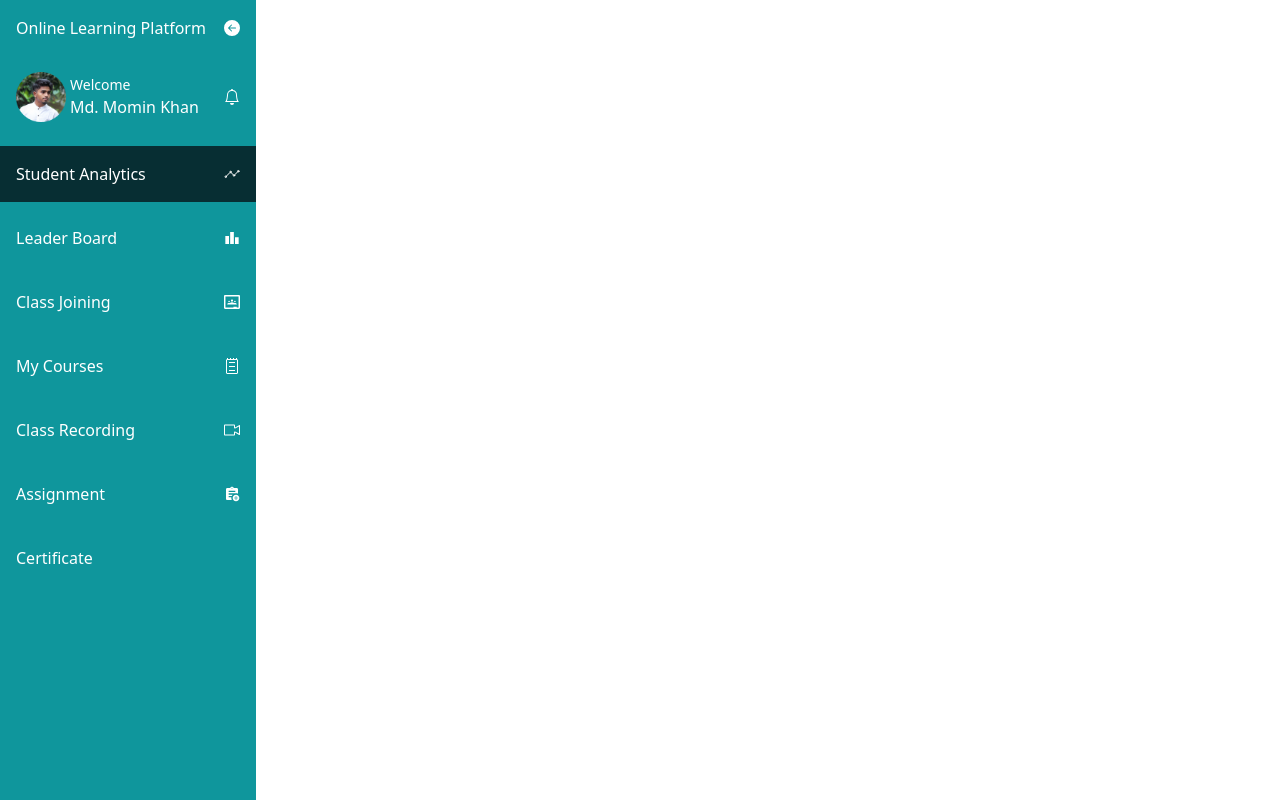
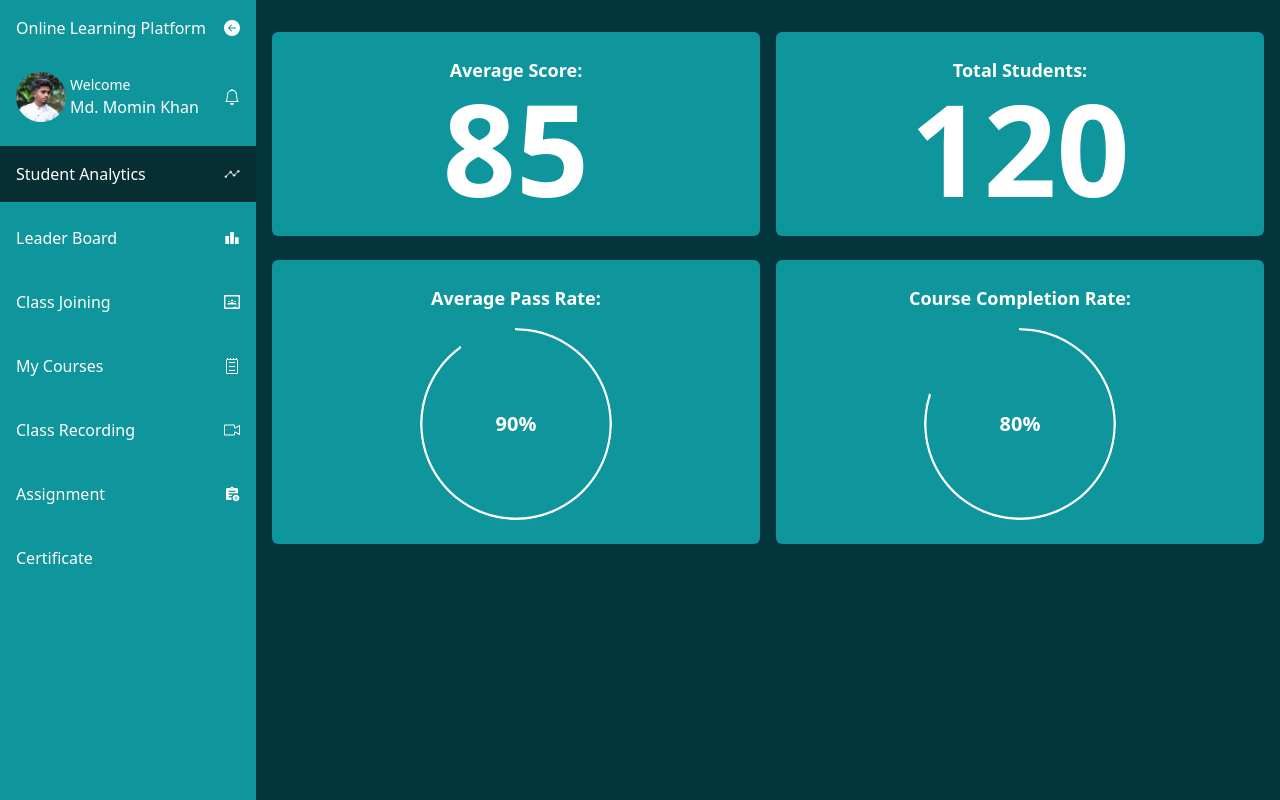
Before and after one commit to Zannatul-Fahmida/online-learning, a Next.js app: page /dashboard/analytics in a window 1280 px wide. Built offline with nearby package versions, Linux system fonts and the light colour scheme; some icons are missing; what next-redux-wrapper would draw is missing.

Commit message:
student analytics page added

```diff
--- a/pages/dashboard/analytics/index.js
+++ b/pages/dashboard/analytics/index.js
@@ -1,5 +1,6 @@
 import { useState } from "react";
 import DashboardNavbar from "../../../components/Shared/DashboardNavbar";
+import styles from "../../../styles/Dashboard.module.css";
 
 export default function Analytics() {
   const [isSidebarOpen, setSidebarOpen] = useState(true);
@@ -8,11 +9,62 @@ export default function Analytics() {
     setSidebarOpen(!isSidebarOpen);
   };
   return (
-    <div>
+    <div className="flex">
       <DashboardNavbar
         isSidebarOpen={isSidebarOpen}
         toggleSidebar={toggleSidebar}
       />
+      <div
+        style={{ backgroundColor: "#03353C" }}
+        className={`${
+          isSidebarOpen ? "ml-64" : "ml-12"
+        } transition-all flex-grow p-4 h-screen`}
+      >
+        <div className="text-white">
+          <div className="grid grid-cols-1 md:grid-cols-2 mt-4 gap-4 w-full">
+            <div
+              className={`${styles.skyBlueBg} mb-2 rounded-md text-center p-6`}
+            >
+              <p className="text-lg font-semibold">Average Score:</p>
+              <p className="text-9xl font-bold">85</p>
+            </div>
+            <div
+              className={`${styles.skyBlueBg} mb-2 rounded-md text-center p-6`}
+            >
+              <p className="text-lg font-semibold">Total Students:</p>
+              <p className="text-9xl font-bold">120</p>
+            </div>
+            <div
+              className={`${styles.skyBlueBg} mb-2 rounded-md text-center p-6`}
+            >
+              <p className="text-lg font-semibold mb-4">Average Pass Rate:</p>
+              <div
+                className="radial-progress font-bold text-xl"
+                style={{
+                  "--value": "90",
+                  "--size": "12rem",
+                  "--thickness": "2px",
+                }}
+              >90%
+              </div>
+            </div>
+            <div
+              className={`${styles.skyBlueBg} mb-2 rounded-md text-center p-6`}
+            >
+              <p className="text-lg font-semibold mb-4">Course Completion Rate:</p>
+              <div
+                className="radial-progress font-bold text-xl"
+                style={{
+                  "--value": "80",
+                  "--size": "12rem",
+                  "--thickness": "2px",
+                }}
+              >80%
+              </div>
+            </div>
+          </div>
+        </div>
+      </div>
     </div>
   );
 }
```
